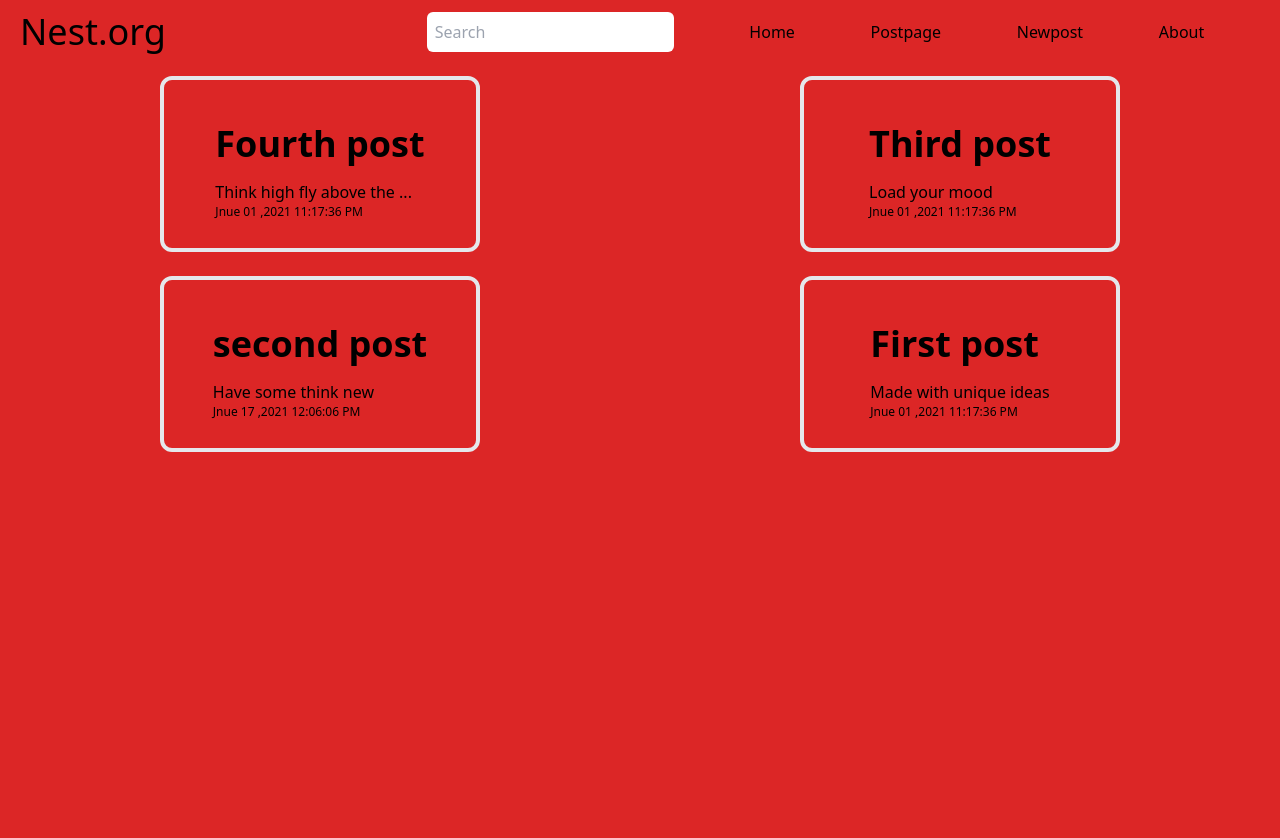
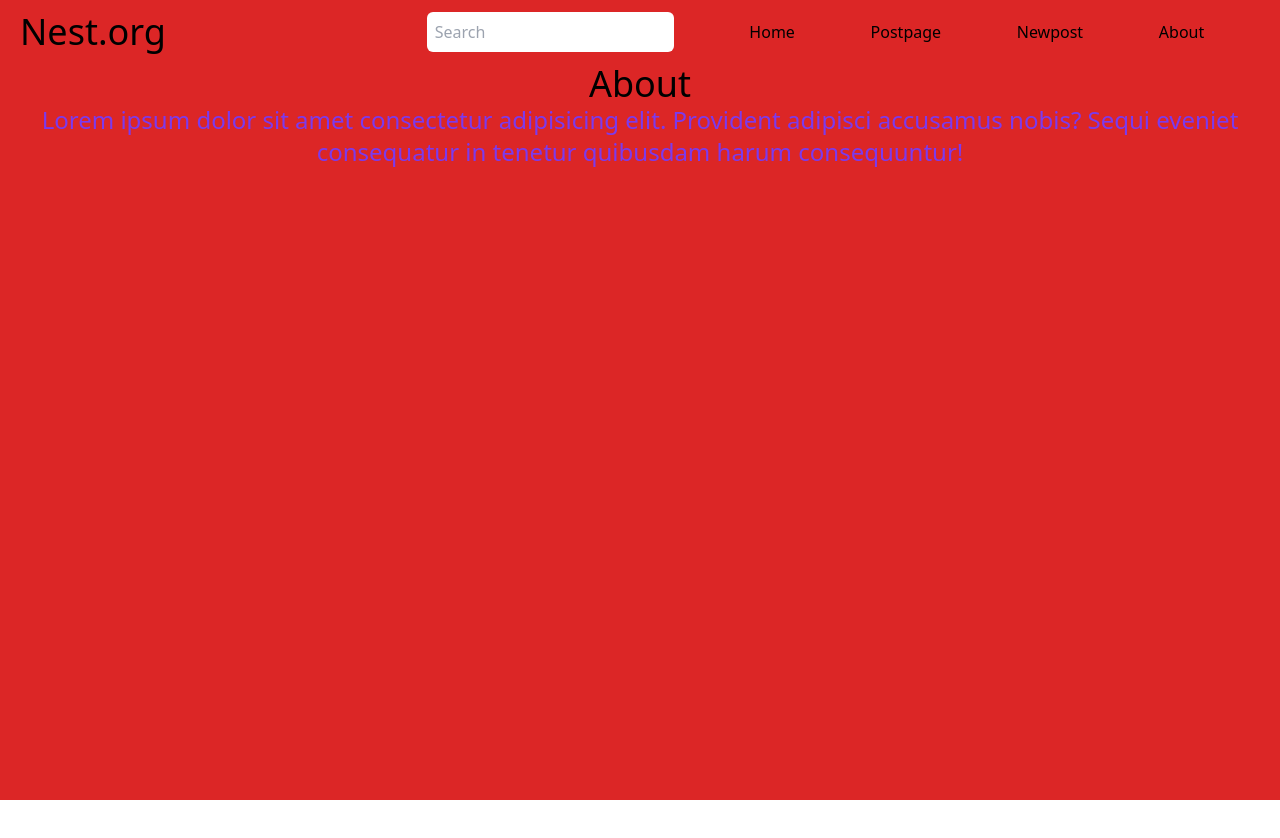
Before and after one commit to natesh16/React-practice, a React (Create React App) app in the folder web_app/: page /About in a window 1280 px wide. Shown: the top 838 px of the page. After the commit the page ends 800 px from the top, so only its background shows below. Built offline with nearby package versions, Linux system fonts and the light colour scheme.

Commit message:
INTER FACE UPDATE

```diff
--- a/web_app/src/About.jsx
+++ b/web_app/src/About.jsx
@@ -1,8 +1,11 @@
 import React from 'react'
 const About = () => {
   return (
-    <main>
-        {/* <h1>About</h1> */}
+    <main className=' h-96'>
+      <div className=' text-center'>
+        <h1 className=' text-4xl'>About</h1>
+          <p className=' text-2xl text-violet-600'>Lorem ipsum dolor sit amet consectetur adipisicing elit. Provident adipisci accusamus nobis? Sequi eveniet consequatur in tenetur quibusdam harum consequuntur!</p>
+      </div>
     </main>
   )
 }
--- a/web_app/src/App.jsx
+++ b/web_app/src/App.jsx
@@ -1,11 +1,11 @@
 import { Route, Routes } from "react-router-dom";
 import Home from "./Home";
+import About from "./About";
 import Newpost from "./Newpost";
 import Post from "./Post";
 import Postpage from "./Postpage";
 import Navbar from "./Navbar";
 import Missing from "./Missing";
-import Postlayout from "./Postlayout";
 import { useEffect, useState } from "react";
 import { format } from "date-fns";
 
@@ -42,6 +42,10 @@ function App() {
   const [postbody,setpostbody] = useState('');
   const [searchresult,setsearchresult] = useState([]);
 
+  const handellog=(e)=>{
+    console.log("HELLO WORLD!")
+  }
+
   useEffect(() => {
     const filteresult = posts.filter((post) =>
       ((post.notes).toLowerCase()).includes(search.toLowerCase()) ||
@@ -68,31 +72,36 @@ function App() {
         search={search}
         setsearch={setsearch}
       />
-      <Postpage
-        posts={searchresult}
-      />
       <Routes>
         <Route path="/" element={<Home />} />
         <Route path="/Home" element={<Home />} />
-        <Route path="/newpost" element={<Newpost
+        <Route path="/About" element={<About/>}/>
+        <Route path="*" element={<Missing />} />
+
+        <Route path="/Postpage">
+           <Route index element={<Postpage posts={searchresult}
+          />}/>
+            <Route path=":id" element={<Post
+              handellog={handellog}
+            />} />
+        </Route>
+        <Route path="/Post">
+            <Route index element={<Newpost
               postbody={postbody}
               posttitle={posttitle}
               setpostbody={setpostbody}
               setposttitem={setposttitem}
               handlesubmite={handlesubmite}
             />} />
-        <Route path="/postpage" element={<Postlayout />}>
-          <Route index element={<Postpage />} />
-          <Route path=":id" element={<Post />} />
+          <Route element={<Post />}/>
         </Route>
-        <Route path="*" element={<Missing />} />
       </Routes>
       {/* <Header/>
       <Newpost
 
       />
+      <About/>
       <Home/>
-      <About/>
       <Missing/>
       <Footer/> */}
     </div>
--- a/web_app/src/Home.jsx
+++ b/web_app/src/Home.jsx
@@ -1,8 +1,8 @@
 import React from 'react'
 const Home = () => {
   return (
-    <div>
-        {/* <h1>Home</h1> */}
+    <div className='flex h-screen'>
+        <h1 className='mx-auto my-auto text-6xl'>WELCOME</h1>
     </div>
   )
 }
--- a/web_app/src/Missing.jsx
+++ b/web_app/src/Missing.jsx
@@ -1,8 +1,11 @@
 import React from 'react'
 const Missing = () => {
   return (
-    <main>
-        {/* <h1>Missing</h1> */}
+    <main className=' h-96'>
+      <div className=' text-center'>
+        <h1 className=' text-4xl'>404 Not Found</h1>
+          <p className=' text-2xl text-violet-600'>Lorem ipsum dolor sit amet consectetur adipisicing elit. Provident adipisci accusamus nobis? Sequi eveniet consequatur in tenetur quibusdam harum consequuntur!</p>
+      </div>
     </main>
   )
 }
--- a/web_app/src/Postlayout.jsx
+++ b/web_app/src/Postlayout.jsx
@@ -3,7 +3,7 @@ import { Link  } from 'react-router-dom'
 const Postlayout = () => {
   return (
     <div>
-          <ul className='flex flex-col text-black'>
+          <ul className='flex flex-col text-red '>
           <Link to="/postpage/1">Post 1</Link>
           <Link to="/postpage/2">Post 2</Link>
           <Link to="/postpage/3">Post 3</Link>
```
Lines whose indentation alone changed are shown as unchanged.
